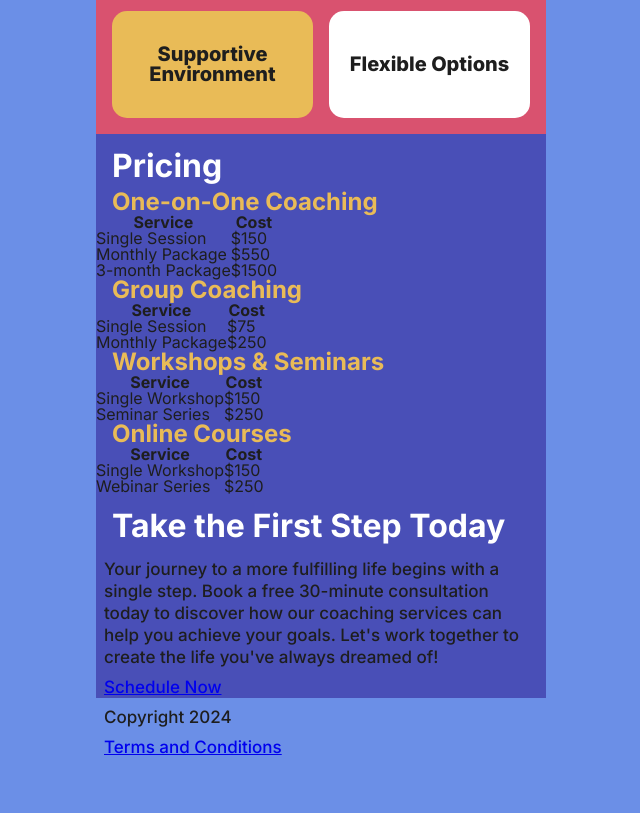
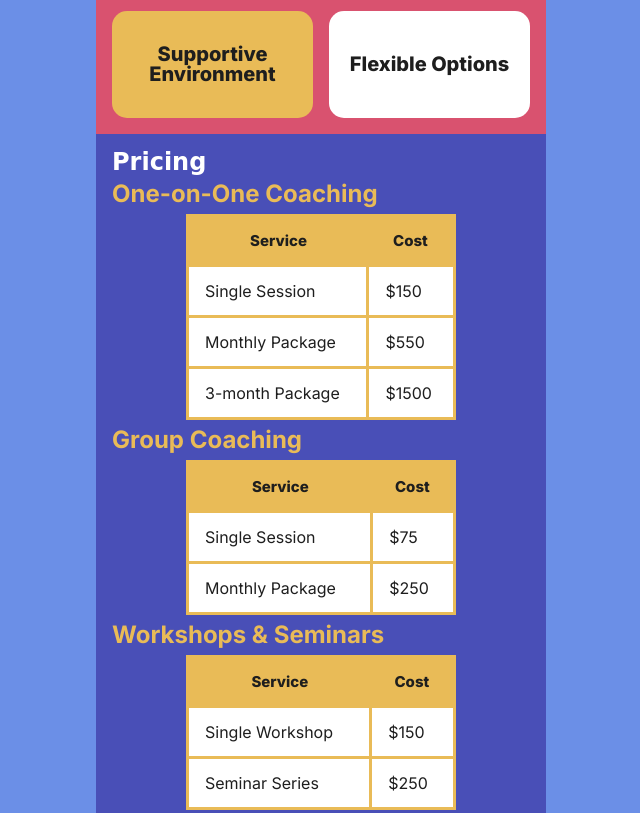
Before and after one commit to mcontreras12/path-to-success, a plain HTML site: page index.html in a window 1280 px wide. Shown: the part 3060-3873 px from the top of the page, without its empty margins (319-959 px from the left). Before the commit the page ends 3827 px from the top, so only its background shows below. Drawn offline with Linux system fonts and the light colour scheme; a web font is replaced by a local one.

Commit message:
styless.css updates

```diff
--- a/styles.css
+++ b/styles.css
@@ -213,3 +213,31 @@ p {
 }
 
 /* pricing styles */
+
+table {
+    width: 60%;
+    margin: .5rem auto;
+    background: var(--white);
+    border-collapse: collapse;
+    border: 3px solid var(--yellow);
+}
+
+.pricing-title {
+    font-family: var(--heading-font);
+    font-size: 1.5em;
+}
+
+th {
+    background: var(--yellow);
+    font-size: 15px;
+    padding: 1rem;
+    text-align: center;
+    font-weight: 800;
+}
+
+td {
+    font-size: 1rem;
+    padding: 1rem;
+    font-family: var(--body-font);
+    border: 3px solid var(--yellow);
+}
```
